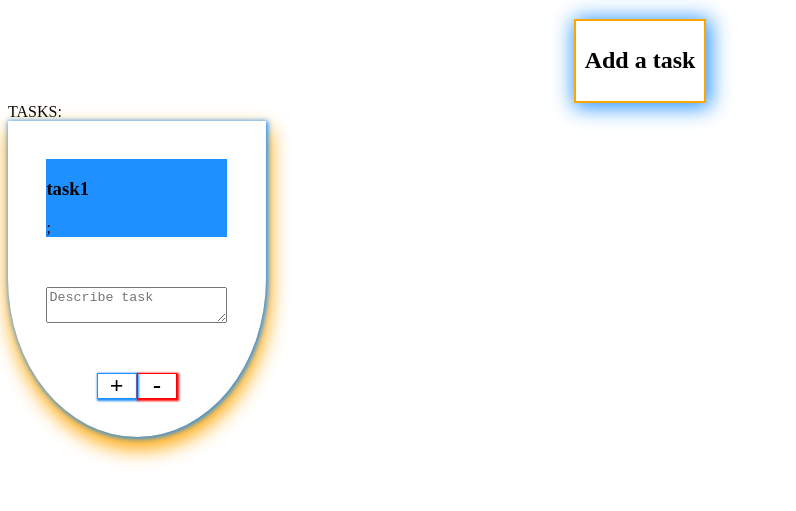
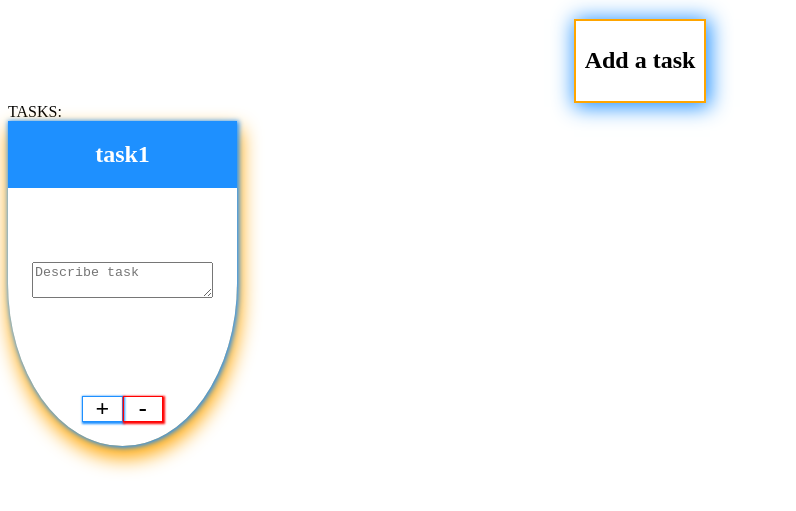
Before and after one commit to azamos/todo-unframed, a plain HTML site: page index.html in a window 1280 px wide. Both pictures are taken after a click on the element "Add a task". Shown: the part 69-580 px from the top of the page, without its empty margins (0-796 px from the left). Drawn offline with Linux system fonts and the light colour scheme.

Commit message:
temporary fix to padding by individual margining

```diff
--- a/index.css
+++ b/index.css
@@ -28,7 +28,6 @@
   box-shadow: 1px 1px 5px 1px dodgerblue,2px 10px 20px 2px orange;
   border-bottom-left-radius: 50%;
   border-bottom-right-radius: 50%;
-  padding: 3vmax;
 }
 ::selection {
   color: none;
@@ -41,7 +40,17 @@
 }
 
 .top{
+  text-align: center;
   width: 100%;
-  margin: 0;
   background-color: dodgerblue;
+  color: white;
 }
+.margined-sm{
+  margin: 3vmin;
+}
+.margined-md{
+  margin: 6vmin;
+}
+.margined-lg{
+  margin: 9vmin;
+}
--- a/index.html
+++ b/index.html
@@ -23,8 +23,8 @@
     <div id="tasks" class="spaced" style="display: flex;flex-direction: row;flex-wrap: wrap;"></div>
     <!--Template code starts here-->
     <div class="template hidden flex column centrelized shield spaced">
-        <textarea placeholder="Describe task"></textarea>
-        <div class="flex row">
+        <textarea class="margined-sm" placeholder="Describe task"></textarea>
+        <div class="flex row margined-sm">
             <div class="submitTask"
             style="box-shadow: 1px 1px 2px 1px dodgerblue;
             border: 1px solid dodgerblue;
@@ -56,9 +56,9 @@
             const id = `task${counter++}`;//To avoid id duplication, we used global variable counter
             clonedNode.setAttribute("id",id);
             const title = document.createElement("div");
-            title.innerHTML=`<h3>${id}</h3>;`
+            title.innerHTML=`<h2>${id}</h2>`;
             title.classList.add("top");
-            clonedNode.appendChild(title);//TODO: find way to prepend instead of append
+            clonedNode.appendChild(title);
             const deleteBtn = clonedNode.childNodes[3].childNodes[3];
             deleteBtn.addEventListener("click",()=>removeTask(id))
             document.getElementById("tasks").appendChild(clonedNode);
```
